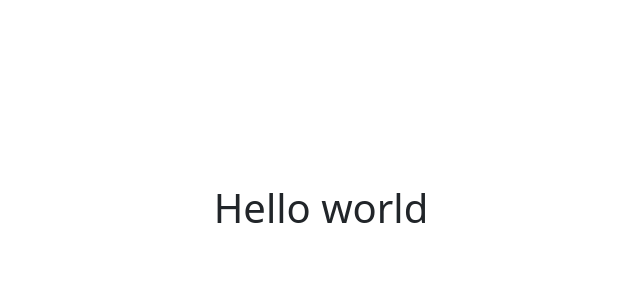
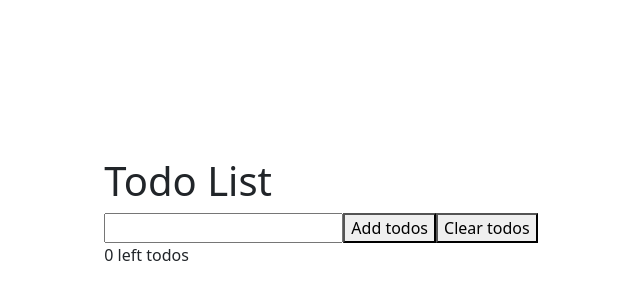
Before and after one commit to Zyer459/practice-stuff, a React (Create React App) app in the folder counter-app/: page / in a window 1280 px wide. Shown: the part 188-488 px from the top of the page, without its empty margins (319-959 px from the left). Built offline with nearby package versions, Linux system fonts and the light colour scheme.

Commit message:
basic todo

```diff
--- a/counter-app/src/App.js
+++ b/counter-app/src/App.js
@@ -1,6 +1,6 @@
 import React from 'react';
 import { ReactDOM } from 'react';
-import './App.css';
+
 import TodoList from './TodoList';
 
 function App() {
--- a/counter-app/src/TodoList.jsx
+++ b/counter-app/src/TodoList.jsx
@@ -4,7 +4,13 @@ import React from "react";
 
 function TodoList () {
     return (
-        <h1>Hello world</h1>
+        <>
+        <h1>Todo List</h1>
+        <input type="text"/>
+        <button>Add todos</button>
+        <button>Clear todos</button>
+        <div>0 left todos</div>
+        </>
     )
 }
 
```
